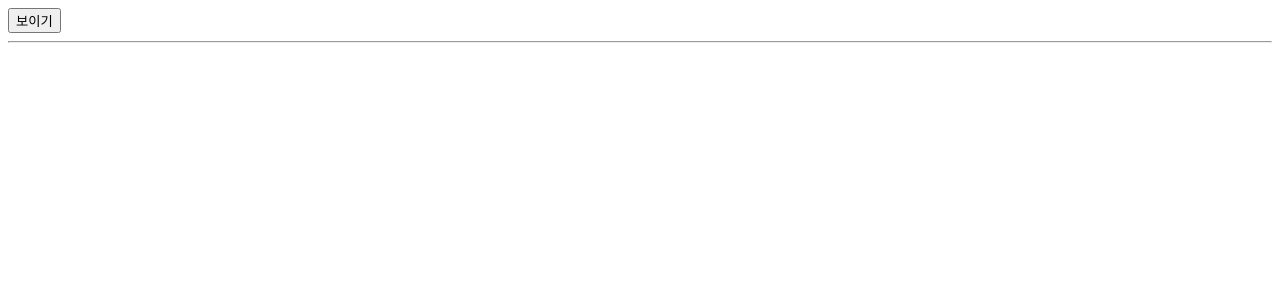
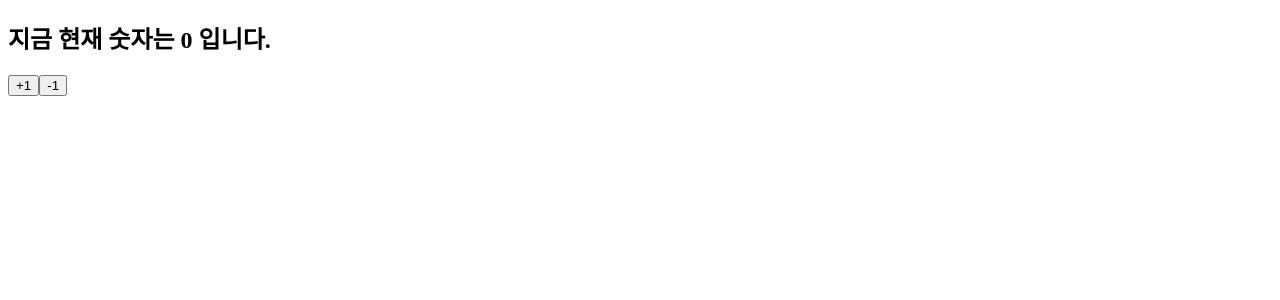
Before and after one commit to walden4u/react-study, a React (Create React App) app: page / in a window 1280 px wide. Shown: the top 300 px of the page. Built offline with nearby package versions, Linux system fonts and the light colour scheme.

Commit message:
counterReducer

```diff
--- /dev/null
+++ b/Component/CounterReducer.js
@@ -0,0 +1,28 @@
+import React, { useReducer } from 'react';
+
+function reducer(state, action) {
+  //action.type에 따라 다른 작업 수행
+  switch (action.type) {
+    case 'INCREASEMENT':
+      return { value: state.value + 1 };
+    case 'DECREASEMENT':
+      return { value: state.value - 1 };
+    default:
+      // 아무것도 해당되지 않을 때 기존 상태 반환
+      return state;
+  }
+}
+
+const CounterReducer = () => {
+  const [state, dispatch] = useReducer(reducer, { value: 0 });
+
+  return (
+    <>
+      <h2>지금 현재 숫자는 {state.value} 입니다.</h2>
+      <button onClick={() => dispatch({ type: 'INCREASEMENT' })}>+1</button>
+      <button onClick={() => dispatch({ type: 'DECREASEMENT' })}>-1</button>
+    </>
+  );
+};
+
+export default CounterReducer;
--- a/src/App.js
+++ b/src/App.js
@@ -1,5 +1,5 @@
 import './App.css';
-import ScrollBox from '../Component/8_Info';
+import ScrollBox from '../Component/CounterReducer';
 
 const App = () => {
   return (
--- a/src/index.js
+++ b/src/index.js
@@ -1,7 +1,7 @@
 import { StrictMode } from 'react';
 import { createRoot } from 'react-dom/client';
 
-import App from './AppInfo';
+import App from './App';
 
 const rootElement = document.getElementById('root');
 const root = createRoot(rootElement);
```
